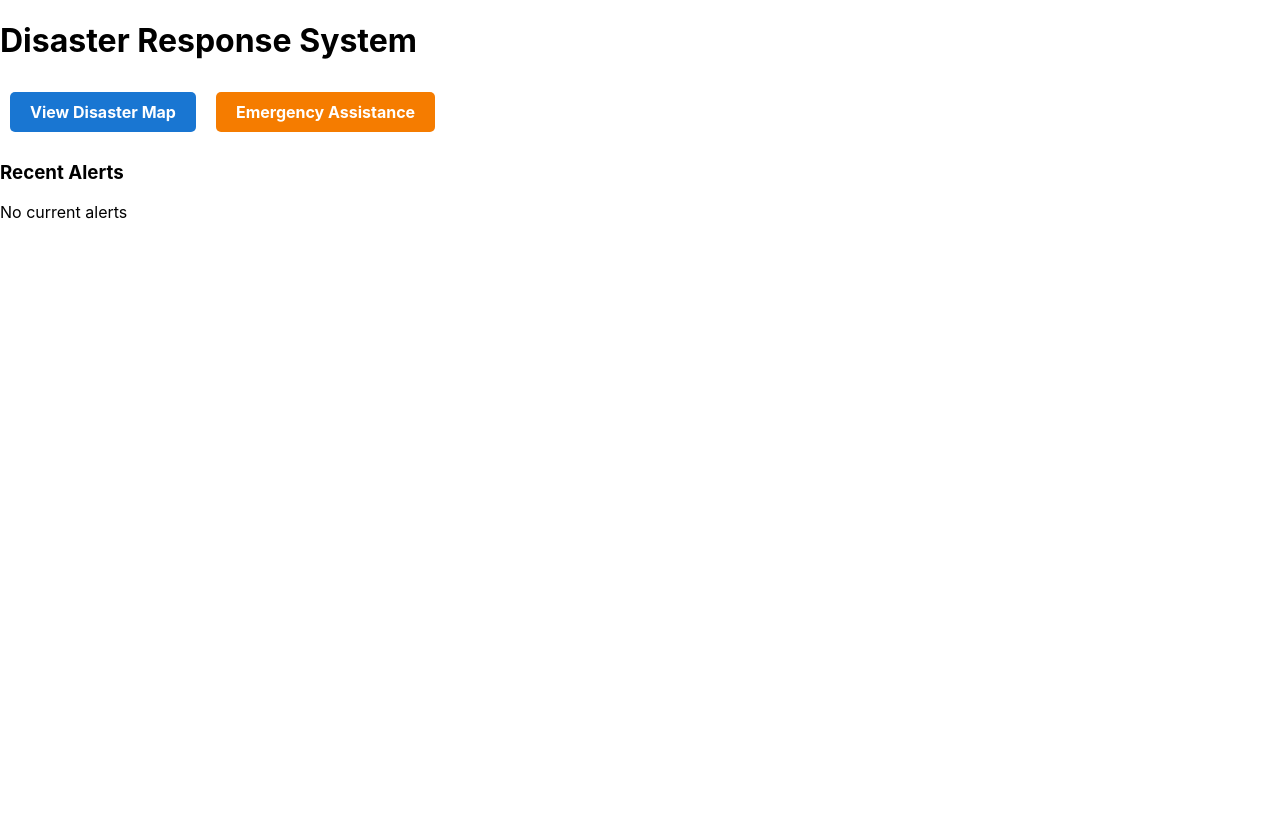
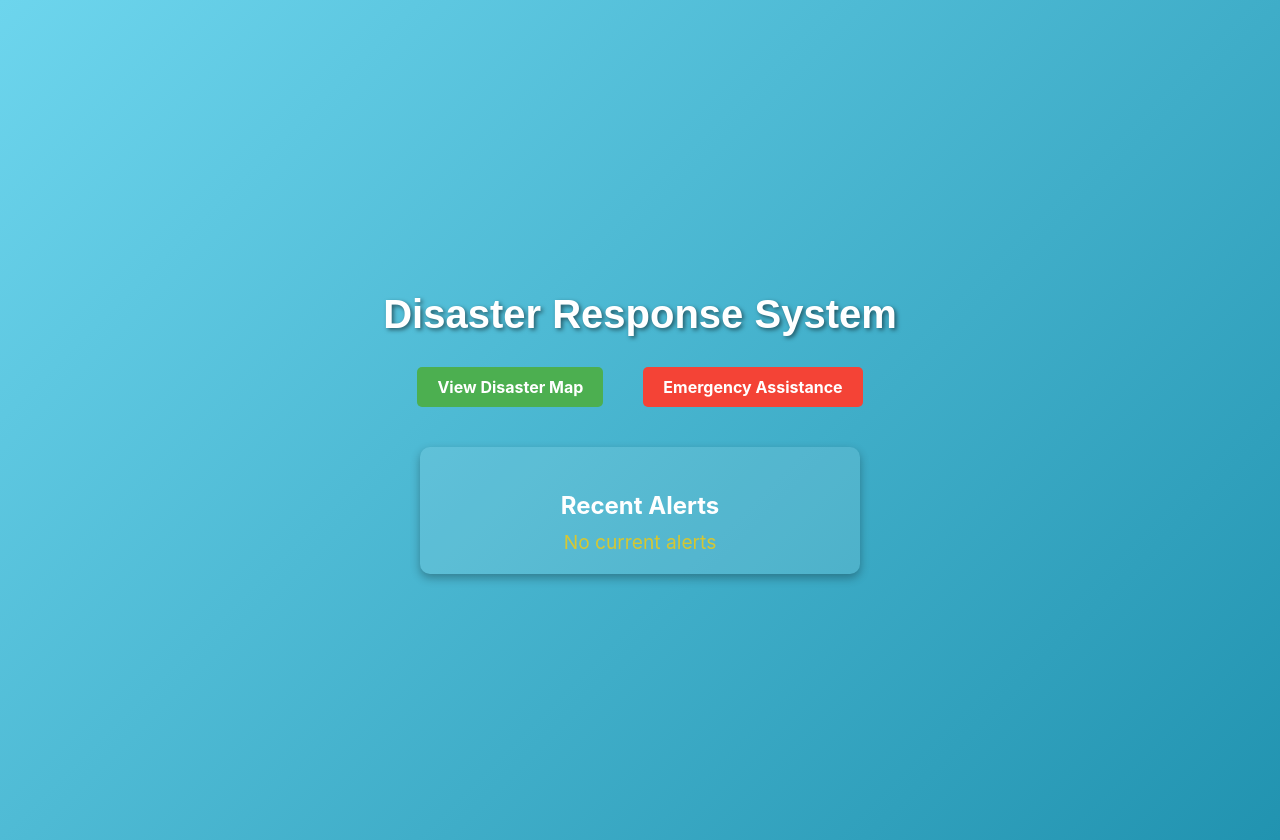
Before and after one commit to sridurgeshv/April-Challenge, a React (Create React App) app in the folder safe-route-app/frontend/: page / in a window 1280 px wide. Before the commit the page ends 800 px from the top, so only its background shows below. Built offline with nearby package versions, Linux system fonts and the light colour scheme; no server answers.

Commit message:
resolving issues

```diff
--- a/safe-route-app/frontend/public/index.html
+++ b/safe-route-app/frontend/public/index.html
@@ -24,7 +24,7 @@
       work correctly both with client-side routing and a non-root public URL.
       Learn how to configure a non-root public URL by running `npm run build`.
     -->
-    <title>React App</title>
+    <title>Emergency Path Finder</title>
   </head>
   <body>
     <noscript>You need to enable JavaScript to run this app.</noscript>
--- /dev/null
+++ b/safe-route-app/frontend/src/pages/HomePage.css
@@ -0,0 +1,88 @@
+/* HomePage.css */
+
+.homepage-container {
+    display: flex;
+    flex-direction: column;
+    align-items: center;
+    justify-content: center;
+    height: 100vh;
+    background: linear-gradient(135deg, #6dd5ed, #2193b0);
+    color: white;
+    text-align: center;
+    padding: 20px;
+    animation: fadeIn 1s ease-in-out;
+  }
+
+  @keyframes fadeIn {
+    from {
+      opacity: 0;
+    }
+    to {
+      opacity: 1;
+    }
+  }
+
+  .homepage-title {
+    font-size: 2.5rem;
+    margin-bottom: 20px;
+    font-family: 'Arial', sans-serif;
+    text-shadow: 2px 2px 4px rgba(0, 0, 0, 0.5);
+  }
+
+  .homepage-action-buttons {
+    display: flex;
+    gap: 20px;
+    margin-bottom: 30px;
+  }
+
+  .btn {
+    padding: 15px 25px;
+    border: none;
+    border-radius: 5px;
+    cursor: pointer;
+    text-decoration: none;
+    transition: transform 0.2s, background-color 0.3s;
+  }
+
+  .btn-primary {
+    background-color: #4CAF50; /* Green */
+    color: white;
+  }
+
+  .btn-secondary {
+    background-color: #f44336; /* Red */
+    color: white;
+  }
+
+  .btn:hover {
+    transform: scale(1.05);
+  }
+
+  .homepage-quick-info {
+    background: rgba(255, 255, 255, 0.1);
+    padding: 20px;
+    border-radius: 10px;
+    width: 80%;
+    max-width: 400px;
+    box-shadow: 0 4px 10px rgba(0, 0, 0, 0.3);
+  }
+
+  .quick-info-title {
+    font-size: 1.5rem;
+    margin-bottom: 10px;
+  }
+
+  .alert-item {
+    font-size: 1.2rem;
+    color: #ffcc00; /* Yellow */
+    animation: pulse 1.5s infinite;
+  }
+
+  @keyframes pulse {
+    0%, 100% {
+      opacity: 1;
+    }
+    50% {
+      opacity: 0.5;
+    }
+  }
--- a/safe-route-app/frontend/src/pages/HomePage.js
+++ b/safe-route-app/frontend/src/pages/HomePage.js
@@ -1,21 +1,21 @@
 import React from 'react';
 import { Link } from 'react-router-dom';
-
+import './HomePage.css'; // Import the new CSS file
 
 const HomePage = () => {
   return (
-    <div className="home-page">
-      <h1>Disaster Response System</h1>
-      <div className="action-buttons">
-        <Link to="/map" className="btn primary">
+    <div className="homepage-container">
+      <h1 className="homepage-title">Disaster Response System</h1>
+      <div className="homepage-action-buttons">
+        <Link to="/map" className="btn btn-primary">
           View Disaster Map
         </Link>
-        <Link to="/emergency" className="btn secondary">
+        <Link to="/emergency" className="btn btn-secondary">
           Emergency Assistance
         </Link>
       </div>
-      <div className="quick-info">
-        <h3>Recent Alerts</h3>
+      <div className="homepage-quick-info">
+        <h3 className="quick-info-title">Recent Alerts</h3>
         {/* Will be populated with real data later */}
         <div className="alert-item">No current alerts</div>
       </div>
```
Also changed, not shown: 1 other file (tests, documents, lock files or other folders).
